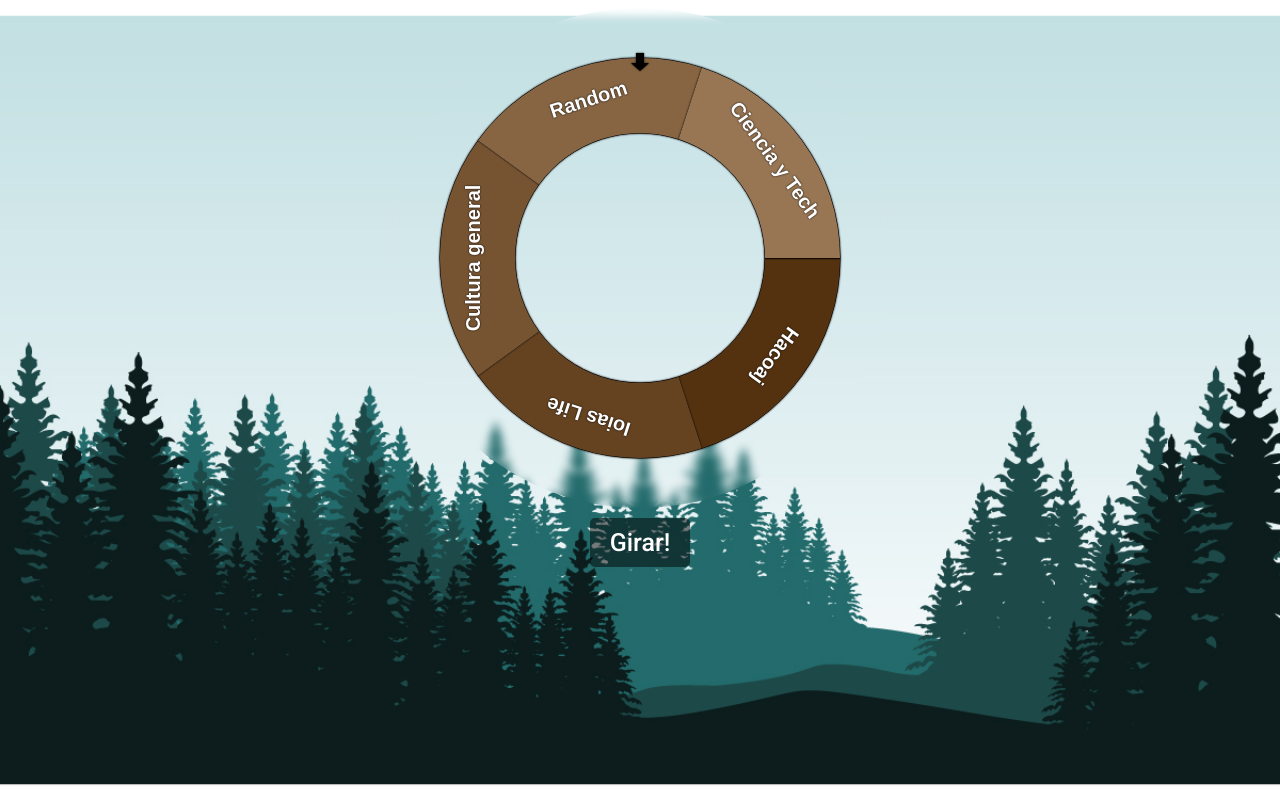
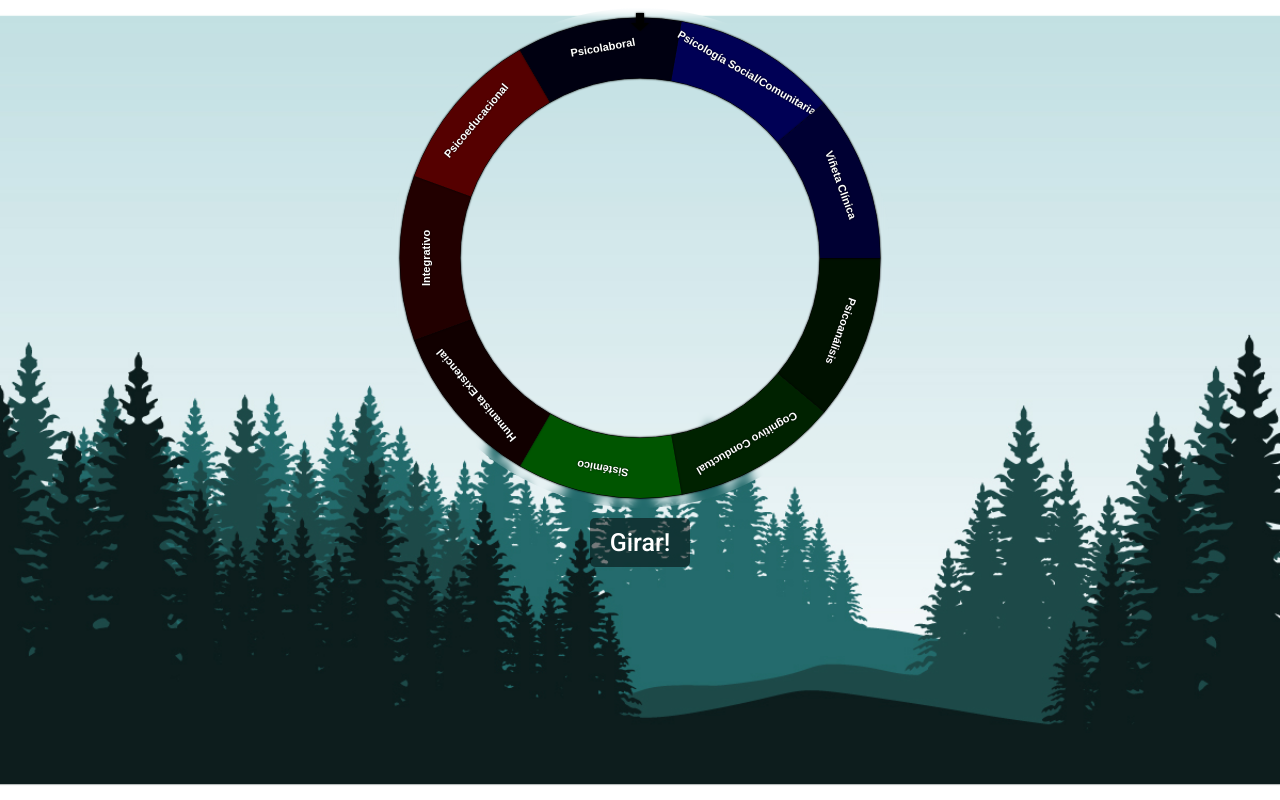
Before and after one commit to sebikap/ruleta, a plain HTML site: page index.html in a window 1280 px wide. Drawn offline with Linux system fonts and the light colour scheme.

Commit message:
Add files via upload

```diff
--- a/index.html
+++ b/index.html
@@ -1,5 +1,6 @@
 <html>
     <head>
+        <meta http-equiv="Content-Type" content="text/html; charset=utf-8">
         <title>Ruleta</title>
         <link rel="stylesheet" type="text/css" href="styles.css">
         <link rel="preconnect" href="https://fonts.gstatic.com">
--- a/preguntas.js
+++ b/preguntas.js
@@ -1,17 +1,13 @@
 var preguntas =
 [
-    {"categoria": "Hacoaj", "texto": "Hacoaj 1"},
-    {"categoria": "Hacoaj", "texto": "Hacoaj 2"},
+    {"categoria": "Psicoanalisis", "texto": "¿Cómo se llama la relación del paciente/analista?"},
+    {"categoria": "Cognitivo", "texto": "¿Cuáles son las características principales de este modelo teórico? Nombra alguna técnica que sepas o que te acuerdes"},
+    {"categoria": "Sistemico", "texto": "¿Cómo entiende este marco teórico la psicoterapia de grupo? Nombrá Pros/Contras de éste modelo"},
+    {"categoria": "Humanista", "texto": "¿Cuáles son los fundamentos de éste marco teórico? ¿Qué autores conoce?"},
+    {"categoria": "Integrativo", "texto": "¿Cuáles son los marcos teóricos que conforman el modelo integrativo y qué aportes trae cada uno de ellos?"},
+    {"categoria": "Psicoeducacional", "texto": "¿Cuál es el rol del psicólogo educacional en las instituciones educativas?"},
+    {"categoria": "Psicolaboral", "texto": "¿Qué características hay que tener en cuenta al momento de seleccionar el personal? ¿Es necesario realizar tests?"},
+    {"categoria": "Social", "texto": "¿Qué se entiende por la noción de representación social?"},
+    {"categoria": "Clinica", "texto": "Debatir el caso clínico presentado desde una vertiente psicoanalítica (analista) y cognitivo conductual (psicólogo)"},
 
-    {"categoria": "Ioia", "texto": "Ioia 1"},
-    {"categoria": "Ioia", "texto": "Ioia 2"},
-
-    {"categoria": "Cultura", "texto": "Cultura 1"},
-    {"categoria": "Cultura", "texto": "Cultura 2"},
-
-    {"categoria": "Random", "texto": "Random 1"},
-    {"categoria": "Random", "texto": "Random 2"},
-
-    {"categoria": "SciTech", "texto": "SciTech 1"},
-    {"categoria": "SciTech", "texto": "SciTech 2"}
 ]
--- a/scripts.js
+++ b/scripts.js
@@ -1,23 +1,39 @@
 var options = [
     {
-        nombre: 'Hacoaj',
-        texto: 'Hacoaj'
+        nombre: 'Psicoanalisis',
+        texto: 'Psicoanálisis'
     },
     {
-        nombre: 'Ioia',
-        texto: 'Ioias Life'
+        nombre: 'Cognitivo',
+        texto: 'Cognitivo\nConductual'
     },
     {
-        nombre: 'Cultura',
-        texto: 'Cultura general'
+        nombre: 'Sistemico',
+        texto: 'Sistémico'
     },
     {
-        nombre: 'Random',
-        texto: 'Random'
+        nombre: 'Humanista',
+        texto: 'Humanista\nExistencial'
     },
     {
-        nombre: 'SciTech',
-        texto: 'Ciencia y Tech'
+        nombre: 'Integrativo',
+        texto: 'Integrativo'
+    },
+    {
+        nombre: 'Psicoeducacional',
+        texto: 'Psicoeducacional'
+    },
+    {
+        nombre: 'Psicolaboral',
+        texto: 'Psicolaboral'
+    },
+    {
+        nombre: 'Social',
+        texto: 'Psicología\nSocial/Comunitaria'
+    },
+    {
+        nombre: 'Clinica',
+        texto: 'Viñeta\nClínica'
     }
 ];
 
@@ -32,11 +48,15 @@ var spinTimeTotal = 0;
 var ctx;
 
 var colors = [
-    '#543210',
-    '#654321',
-    '#765432',
-    '#876543',
-    '#987654',
+    '#001100',
+    '#002200',
+    '#005500',
+    '#110000',
+    '#220000',
+    '#550000',
+    '#000011',
+    '#000055',
+    '#000033',
 ]
 
 function byte2Hex(n) {
@@ -64,14 +84,14 @@ function getColor(item, maxitem) {
 function drawRouletteWheel() {
     var canvas = document.getElementById("canvas");
     if (canvas.getContext) {
-        var outsideRadius = 200;
-        var textRadius = 160;
-        var insideRadius = 125;
+        var outsideRadius = 240;
+        var textRadius = 210;
+        var insideRadius = 180;
 
         ctx = canvas.getContext("2d");
         ctx.clearRect(0,0,500,500);
 
-        ctx.font = "bold 20px sans-serif";
+        ctx.font = "bold 11px sans-serif";
 
         ctx.shadowColor = 'black';
         ctx.shadowBlur = '2';
@@ -97,6 +117,7 @@ function drawRouletteWheel() {
             ctx.rotate(angle + arc / 2 + Math.PI / 2);
             var text = options[i].texto;
             ctx.fillText(text, -ctx.measureText(text).width / 2, 0);
+
             ctx.restore();
         }
 
```
